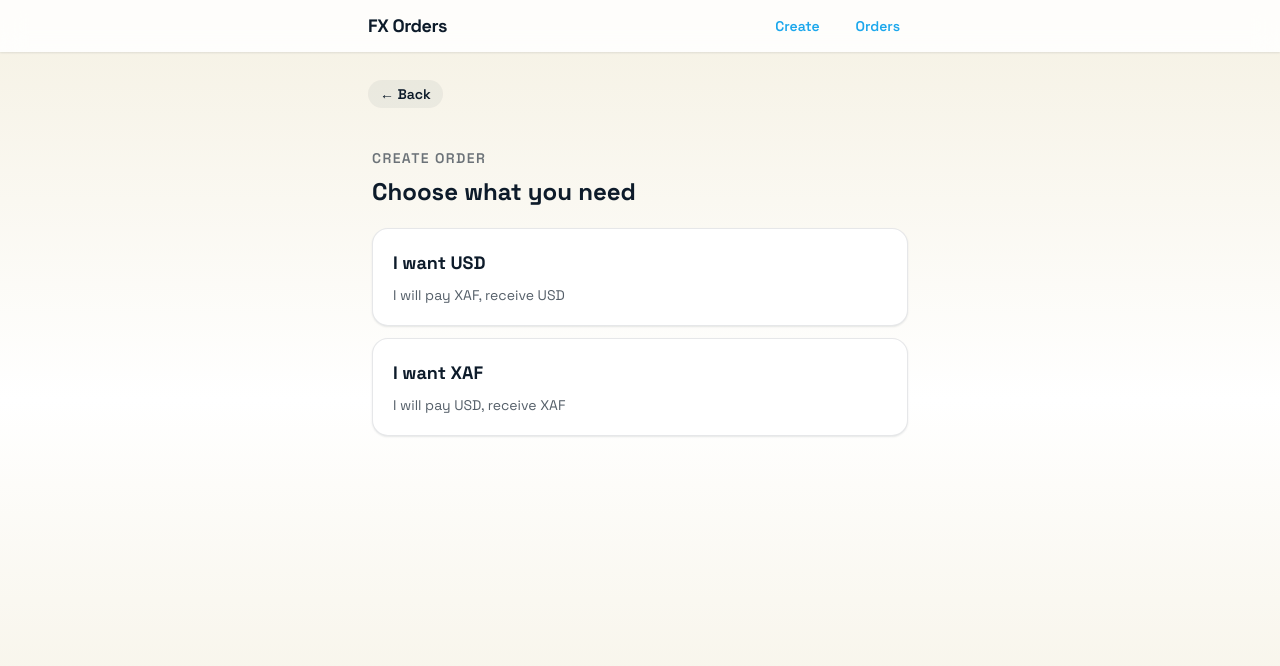
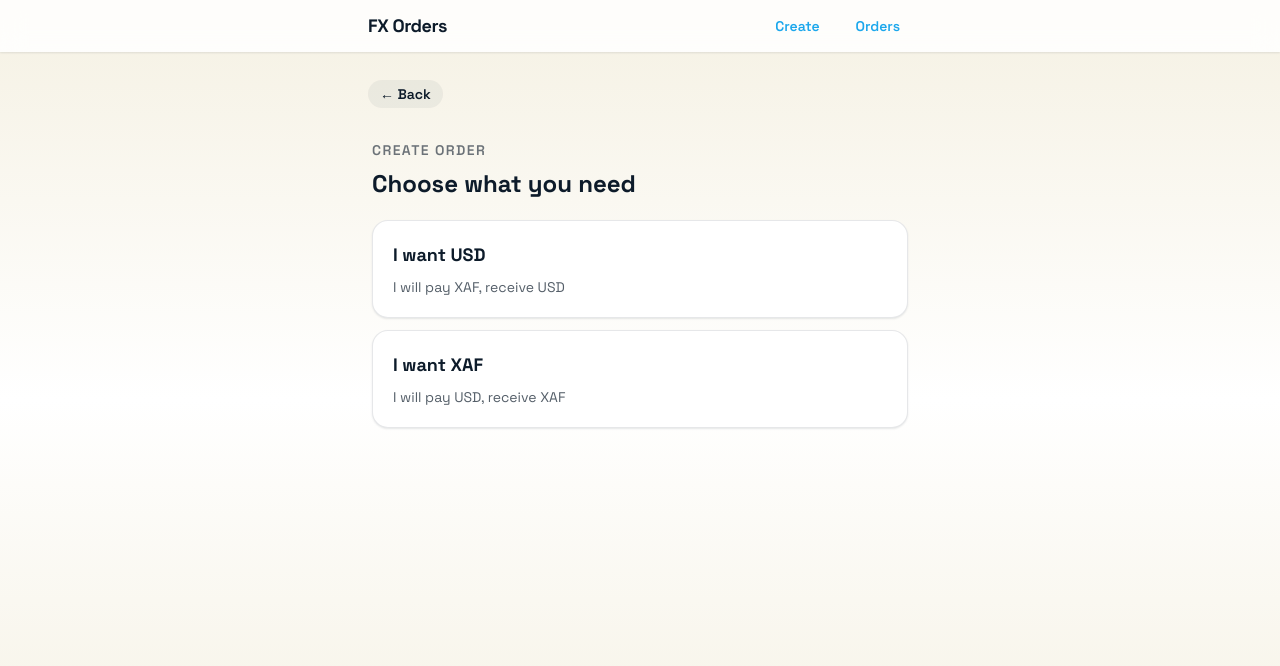
Before and after one commit to absalomshu/speedpayfx, a Next.js app: page /create in a window 1280 px wide. Shown: the top 666 px of the page. Built offline with nearby package versions, Linux system fonts and the light colour scheme.

Commit message:
Tweak back button spacing

```diff
--- a/components/BackButtonBar.tsx
+++ b/components/BackButtonBar.tsx
@@ -11,7 +11,7 @@ export function BackButtonBar() {
 
   return (
     <div>
-      <div className="mx-auto flex max-w-xl px-4 pb-2">
+      <div className="mx-auto flex max-w-xl px-4">
         <button
           type="button"
           onClick={() => router.back()}
```
